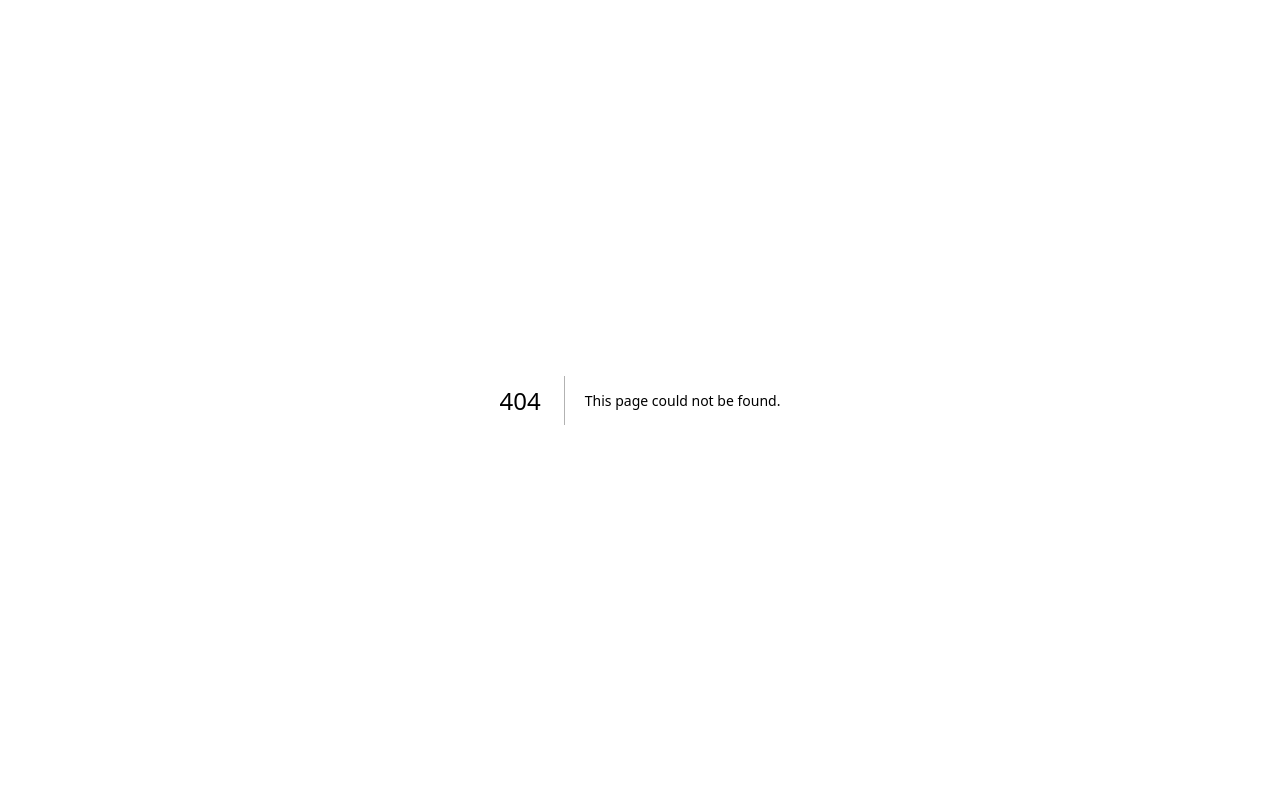
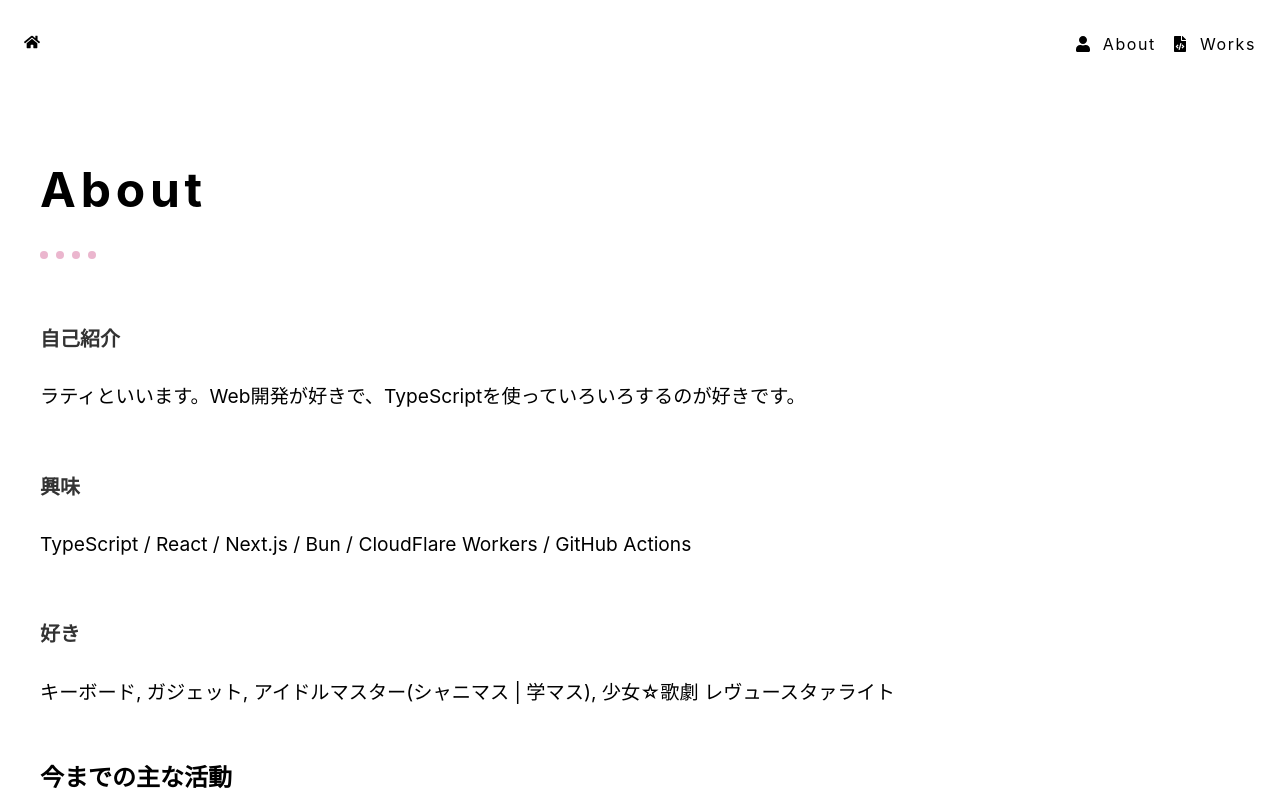
Before and after one commit to g-Ratie/portfolio, a Next.js app: page /about in a window 1280 px wide. Before the commit this address had no page. Shown: the top 800 px of the page. Built offline with nearby package versions, Linux system fonts and the light colour scheme.

Commit message:
feat: Add About page with content and activity timeline

```diff
--- /dev/null
+++ b/src/pages/about/index.tsx
@@ -0,0 +1,33 @@
+import React from 'react';
+import Title from '../../component/Title';
+import Layout from '../../layouts/Layout';
+import Content from '../../component/about/Section';
+import ActivityTimeline from '../../component/timeline/Timeline';
+import myActivity from '../../data/myactivity';
+
+const App: React.FC = () => {
+  return (
+    <Layout>
+      <Title title="About" />
+      <Content
+        sections={[
+          {
+            title: '自己紹介',
+            text: 'ラティといいます。Web開発が好きで、TypeScriptを使っていろいろするのが好きです。',
+          },
+          {
+            title: '興味',
+            text: 'TypeScript / React / Next.js / Bun / CloudFlare Workers / GitHub Actions',
+          },
+          {
+            title: '好き',
+            text: 'キーボード, ガジェット, アイドルマスター(シャニマス | 学マス), 少女☆歌劇 レヴュースタァライト',
+          },
+        ]}
+      />
+      <ActivityTimeline timeline={myActivity.myactivity} />
+    </Layout>
+  );
+};
+
+export default App;
```
